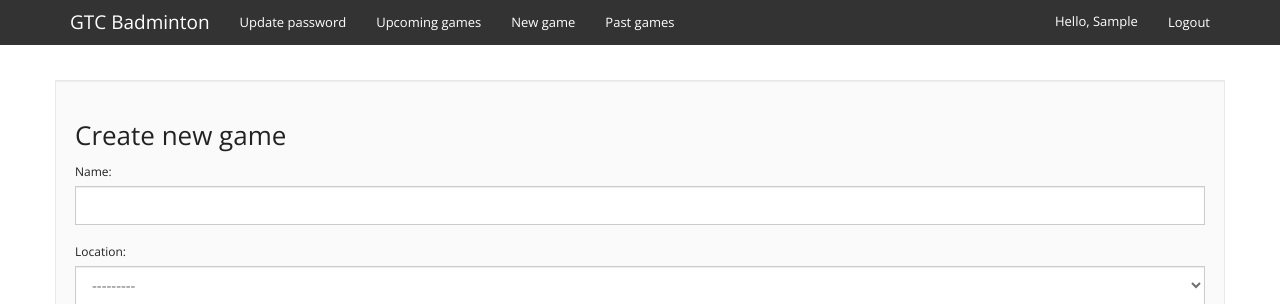
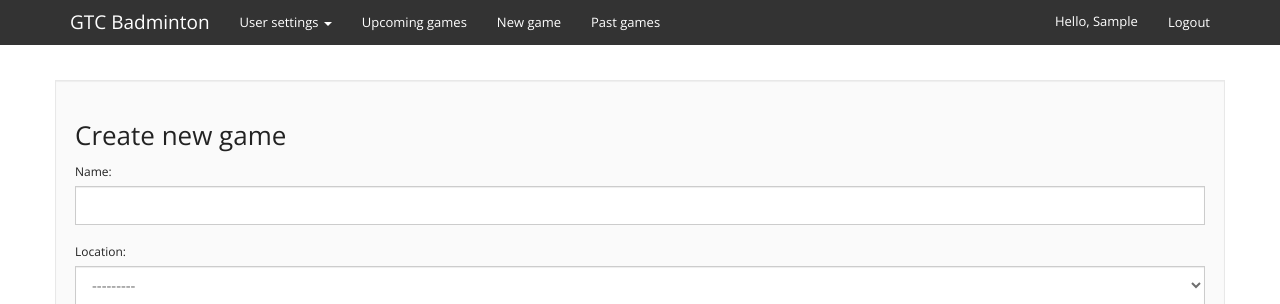
Before and after one commit to NeDaRoSa/Badminton, a Django app: page /create_game/ in a window 1280 px wide. Shown: the top 304 px of the page. Run offline with Django 3.2, Linux system fonts and the light colour scheme; the visitor is signed in with stand-in values (Sample User, id 1); data that the repository does not hold is empty; some libraries are stand-ins or nearby versions.

Commit message:
added edit profile page

```diff
--- a/birdie/forms.py
+++ b/birdie/forms.py
@@ -21,6 +21,15 @@ class UserForm(UserCreationForm):
     class Meta:
         model = User
         fields = ('username', 'first_name', 'last_name', 'password1', 'password2')
+
+
+class UserUpdateForm(forms.ModelForm):
+    first_name = forms.CharField(max_length=30, widget=forms.TextInput(attrs={'class': 'form-control'}))
+    last_name = forms.CharField(max_length=30, widget=forms.TextInput(attrs={'class': 'form-control'}))
+
+    class Meta:
+        model = User
+        fields = ('first_name', 'last_name')
 
 
 class GameForm(forms.ModelForm):
--- a/birdie/views.py
+++ b/birdie/views.py
@@ -5,7 +5,7 @@ from django.contrib.auth.decorators import login_required
 from django.contrib.auth.models import User
 from django.http import HttpResponseRedirect, HttpResponse
 from django.shortcuts import render
-from birdie.forms import UserForm, GameForm, PasswordChangeForm
+from birdie.forms import UserForm, GameForm, PasswordChangeForm, UserUpdateForm
 from birdie.models import Game, Comment
 
 
@@ -17,7 +17,6 @@ def index(request):
 
 
 def user_login(request):
-
     if request.user.is_authenticated():
         return HttpResponseRedirect('/home/')
 
@@ -80,8 +79,25 @@ def register(request):
     else:
         user_form = UserForm()
 
-    return render(request, 'register.html',
+    return render(request, 'registration/register.html',
                   {'user_form': user_form, 'registered': registered, 'passphrase_error': passphrase_error})
+
+
+@login_required()
+def edit_profile(request):
+    updated = False
+
+    if request.method == 'POST':
+        user_form = UserUpdateForm(data=request.POST, instance=request.user)
+        if user_form.is_valid():
+            user_form.save()
+            updated = True
+        else:
+            print(user_form.errors)
+    else:
+        user_form = UserUpdateForm(instance=request.user)
+
+    return render(request, 'registration/edit_profile.html', {'user_form': user_form, 'updated': updated})
 
 
 @login_required()
@@ -153,7 +169,8 @@ def game(request, game_id):
             my_game.players.remove(request.user)
             just_joined = True
         elif request.POST.get('action_type', '') == 'comment':
-            comment = Comment(text=request.POST.get("message", ""), author=request.user, game=my_game, timestamp=timezone.now())
+            comment = Comment(text=request.POST.get("message", ""), author=request.user, game=my_game,
+                              timestamp=timezone.now())
             comment.save()
 
     if my_game.players.filter(id=request.user.id):
--- a/gtc_badminton/urls.py
+++ b/gtc_badminton/urls.py
@@ -21,7 +21,8 @@ urlpatterns = [
     url(r'^my_games/', views.my_games, name='my_games'),
     url(r'^past_games/', views.past_games, name='past_games'),
     url(r'^update_password/', views.update_password, name='update_password'),
-    url(r'^password_updated/', views.password_updated, name='password-updated'),
+    url(r'^password_updated/', views.password_updated, name='password_updated'),
+    url(r'^edit_profile/', views.edit_profile, name='edit_profile'),
     url(r'^game/(?P<game_id>\w+)/$', views.game, name='view_game'),
     url(r'^home/', views.upcoming_games, name='home'),
     url(r'^members/', views.members, name='members')
--- a/templates/base.html
+++ b/templates/base.html
@@ -35,7 +35,16 @@
         <div id="navbar" class="navbar-collapse collapse">
             {% if user.is_authenticated %}
                 <ul class="nav navbar-nav">
-                    <li><a href="/update_password/">Update password</a></li>
+                    <li class="dropdown">
+                        <a href="#" class="dropdown-toggle" data-toggle="dropdown">
+                            User settings
+                            <b class="caret"></b>
+                        </a>
+                        <ul class="dropdown-menu">
+                            <li><a href="/update_password/">Update password</a></li>
+                            <li><a href="/edit_profile/">Edit profile</a></li>
+                        </ul>
+                    </li>
                     <li><a href="/upcoming/">Upcoming games</a></li>
                     <li><a href="/create_game/">New game</a></li>
                     <li><a href="/past_games/">Past games</a></li>
@@ -43,7 +52,7 @@
             {% endif %}
             <ul class="nav navbar-nav navbar-right">
                 {% if user.is_authenticated %}
-                    <li class="navbar-text"> Hello, {{ user.first_name }}</li>
+                    <li class="hidden-sm hidden-xs navbar-text"> Hello, {{ user.first_name }}</li>
                     <li><a href="/logout/"> Logout </a></li>
                 {% else %}
                     <li><a href="/register/"> Register </a></li>
```
Also changed, not shown: templates/registration/edit_profile.html (added, +20 -0 lines), templates/registration/register.html (renamed from templates/register.html).
